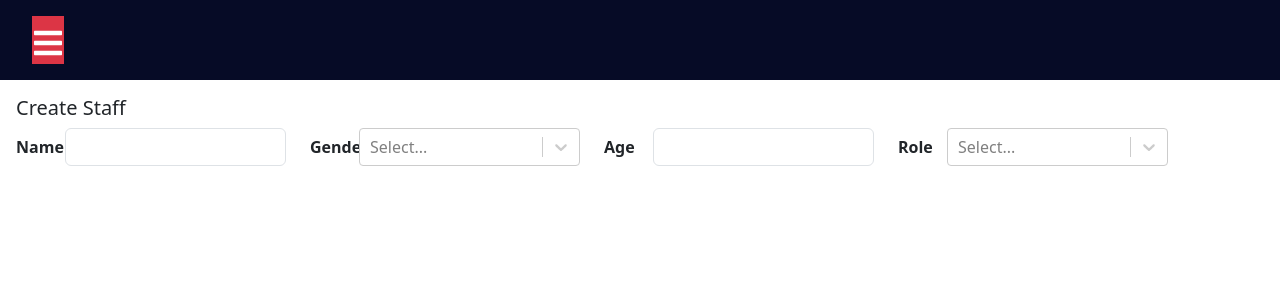
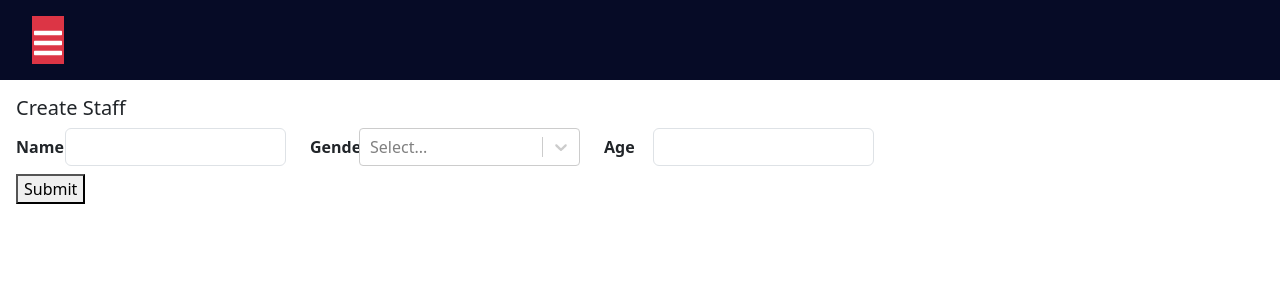
Before and after one commit to vivincrichard/my-application-01, a React (Vite) app: page /staff in a window 1280 px wide. Shown: the top 300 px of the page. Built offline with nearby package versions, Linux system fonts and the light colour scheme; data requests are answered from the project's data file.

Commit message:
submit data

```diff
--- a/db.json
+++ b/db.json
@@ -118,24 +118,27 @@
       "id": "1",
       "name": "Sibin Sibi",
       "age": 23,
-      "gender": "Male",
+      "gender": "male",
       "role": "nurse"
     },
     {
       "id": "2",
       "name": "Nelson",
       "age": 22,
+      "gender": "male",
       "role": "Radiologists"
     },
     {
       "id": "3",
       "name": "Koushik",
+      "gender": "male",
       "age": 28
     },
     {
       "id": "4",
       "name": "Bula",
-      "age": 23
+      "age": 23,
+      "gender": "female"
     }
   ]
 }
--- a/src/Components/Staff/Index.tsx
+++ b/src/Components/Staff/Index.tsx
@@ -2,28 +2,34 @@ import Select from "react-select";
 import { useRoles, useStaffList } from "./StaffQuery";
 import { genderOptions, IRoles } from "./staffService";
 import { Controller, useForm } from "react-hook-form";
+
 type OptionType = { value: string | number; label: string };
 
 function Staff() {
   const { data } = useStaffList();
   const { data: rolesData } = useRoles();
 
-  const { control, register } = useForm({
+  const { control, register, handleSubmit } = useForm({
     defaultValues: {
-      name: data?.name || "",
-      gender: data?.gender || "",
+      name: "",
+      gender: "",
+      age: undefined,
     },
   });
+
+  const onsubmit = (formData: any) => {
+    console.log("submit", formData);
+    // Handle form submission (e.g., send to API or update state)
+  };
 
   console.log("staff", data, rolesData);
 
   return (
-    <>
     <div className="m-3">
       <h5>Create Staff</h5>
-        <form>
+      <form onSubmit={handleSubmit(onsubmit)}>
         <div className="row">
-            <div className="form-group col-3 mb-2 row">
+          <div className="form-group col-2 col-md-3 mb-2 row">
             <label htmlFor="name" className="col-sm-2 col-form-label fw-bold">
               Name
             </label>
@@ -36,11 +42,9 @@ function Staff() {
               />
             </div>
           </div>
+
           <div className="form-group col-3 mb-2 row">
-              <label
-                htmlFor="gender"
-                className="col-sm-2 col-form-label fw-bold"
-              >
+            <label htmlFor="gender" className="col-sm-2 col-form-label fw-bold">
               Gender
             </label>
             <div className="col-sm-10">
@@ -51,11 +55,16 @@ function Staff() {
                   <Select
                     {...field}
                     options={genderOptions as OptionType[]}
+                    // Override the onChange to just return the value
+                    onChange={(selectedOption) =>
+                      field.onChange(selectedOption?.value)
+                    }
                   />
                 )}
               />
             </div>
           </div>
+
           <div className="form-group col-3 mb-2 row">
             <label htmlFor="age" className="col-sm-2 col-form-label fw-bold">
               Age
@@ -65,33 +74,16 @@ function Staff() {
                 type="number"
                 className="form-control"
                 id="age"
-                  name="age"
+                {...register("age")}
               />
             </div>
           </div>
-            <div className="form-group col-3 mb-2 row">
-              <label htmlFor="role" className="col-sm-2 col-form-label fw-bold">
-                Role
-              </label>
-              <div className="col-sm-10">
-                <Select
-                  name="role"
-                  aria-label="Role"
-                  options={
-                    rolesData
-                      ? rolesData.map((role: IRoles) => ({
-                          value: role.id,
-                          label: role.name,
-                        }))
-                      : []
-                  }
-                />
-              </div>
+          <div>
+            <button type="submit">Submit</button>
           </div>
         </div>
       </form>
     </div>
-    </>
   );
 }
 
--- a/src/Components/Staff/StaffService.ts
+++ b/src/Components/Staff/StaffService.ts
@@ -12,11 +12,11 @@ export interface IStaff {
   gender: string;
   role: string;
 }
-export type OptionType = { value: string | number; label: string };
+export type OptionType = { value: string; label: string };
 
 export const genderOptions = [
-  { value: 1, label: "Male" },
-  { value: 2, label: "Female" },
+  { value: "male", label: "Male" },
+  { value: "female", label: "Female" },
 ];
 
 export interface IRoles {
```
Lines whose indentation alone changed are shown as unchanged.
